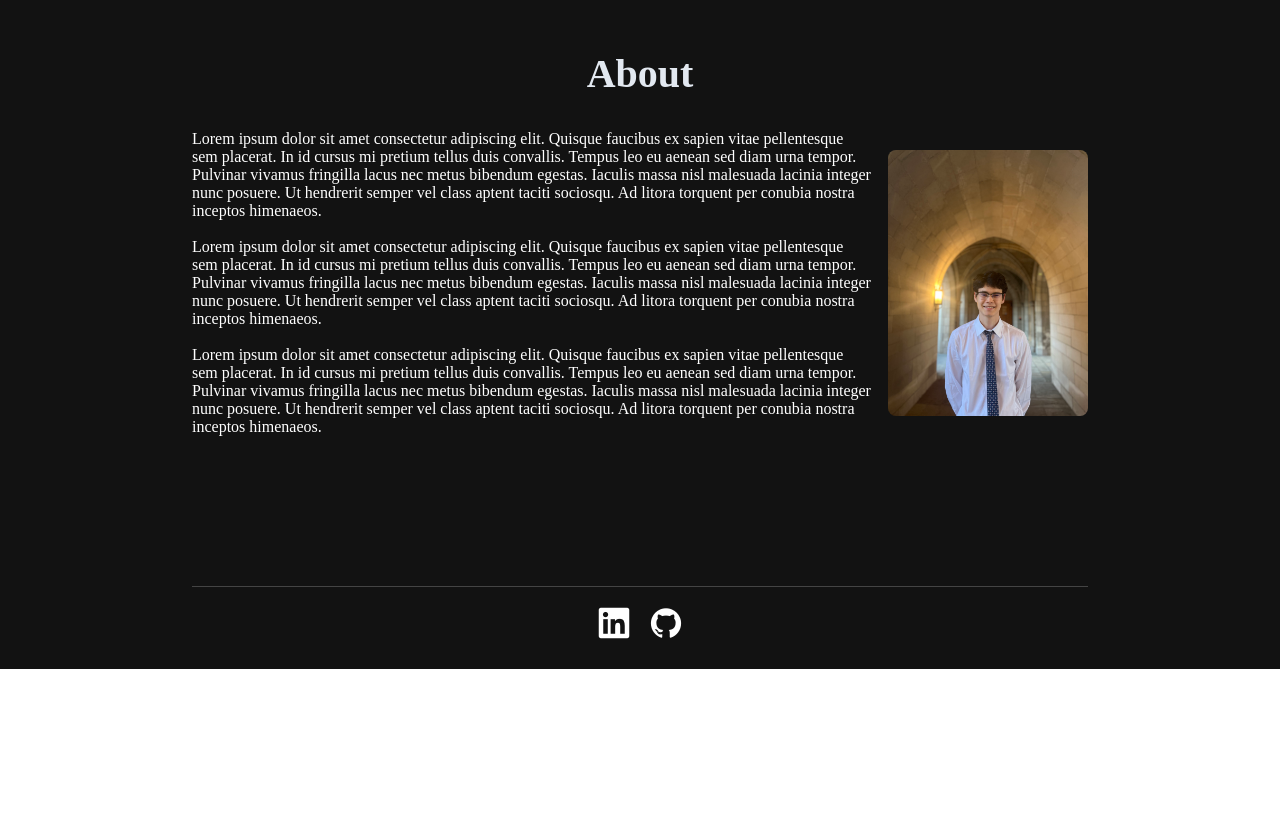
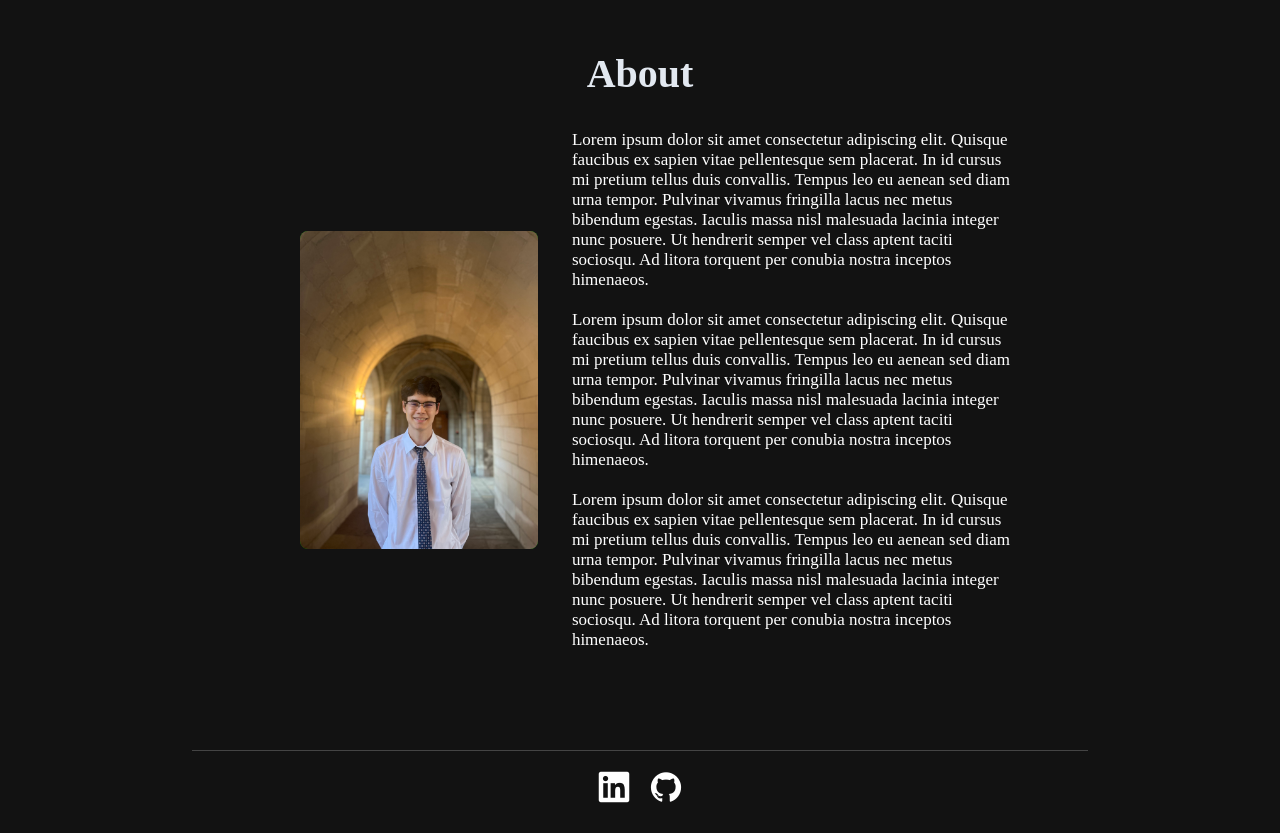
Before and after one commit to JonathanScardon/portfolio, a React (Vite) app: page / in a window 1280 px wide. Shown: the part 3920-4753 px from the top of the page. Before the commit the page ends 4589 px from the top, so only its background shows below. Built offline with nearby package versions, Linux system fonts and the light colour scheme; a small style sheet from the web is missing.

Commit message:
About styling

```diff
--- a/src/components/About/About.jsx
+++ b/src/components/About/About.jsx
@@ -1,4 +1,4 @@
-import {AboutContainer, Headshot, Intro} from './AboutStyles.jsx'
+import {AboutContainer, Headshot, Bio} from './AboutStyles.jsx'
 import {SectionContainer, Subheading} from '../../globalStyles.jsx'
 
 function About(){
@@ -8,8 +8,9 @@ function About(){
         <Subheading>About</Subheading>
 
         <AboutContainer>
-            <Intro>
-                <div>
+            <Headshot src="/public/images/Headshot.JPG" alt="" />
+
+            <Bio>
                         Lorem ipsum dolor sit amet consectetur adipiscing elit. Quisque faucibus ex sapien vitae pellentesque sem placerat.
                         In id cursus mi pretium tellus duis convallis. Tempus leo eu aenean sed diam urna tempor. Pulvinar vivamus fringilla lacus
                         nec metus bibendum egestas. Iaculis massa nisl malesuada lacinia integer nunc posuere. Ut hendrerit semper vel class aptent taciti
@@ -26,9 +27,7 @@ function About(){
                         In id cursus mi pretium tellus duis convallis. Tempus leo eu aenean sed diam urna tempor. Pulvinar vivamus fringilla lacus
                         nec metus bibendum egestas. Iaculis massa nisl malesuada lacinia integer nunc posuere. Ut hendrerit semper vel class aptent taciti sociosqu.
                         Ad litora torquent per conubia nostra inceptos himenaeos.
-                    </div>
-            </Intro>
-            <Headshot src="/public/images/Headshot.JPG" alt="" />
+            </Bio>
         </AboutContainer>
 
         </SectionContainer>
--- a/src/components/About/AboutStyles.jsx
+++ b/src/components/About/AboutStyles.jsx
@@ -2,29 +2,69 @@ import styled from 'styled-components';
 
 
 export const AboutContainer = styled.div`
-display: flex;
+// display: flex;
+// align-items: center;
+// justify-content: space-between;
+// gap: 1rem;
+// // padding-top: 50px;
+// padding-bottom: 50px;
+
+// // height: 1000px;
+
+
+display: grid;
+grid-template-columns: 35% 65%;
+
+padding-left: 12%;
+padding-right: 12%;
+gap: 5%;
 align-items: center;
-justify-content: space-between;
-gap: 1rem;
-// padding-top: 50px;
-padding-bottom: 50px;
-
-// height: 1000px;
 `
 
 
+export const Headshot = styled.img`
+  max-width: 100%;
+  height: auto;
 
-export const Headshot = styled.img`
-width: 200px;
-height: auto;
-border-radius: 8px;
-display: block;
-`
+// max-height:400px;
+// width:auto;
+  border-radius: 8px;
+  display: block;
+  background-color: green;
+  object-fit: cover;
+`;
 
-export const Intro = styled.div`
-// background:	#222222	;
-// border-radius:1%;
-// border-style:solid;
-// border-width:1px;
-// padding:10px;
-`
+export const Bio = styled.div`
+//   background: lightblue;
+  width: 100%;
+  display:flex;
+  justify-content:center;
+  font-size:17px;
+`;
+
+
+
+
+
+
+
+
+
+
+
+
+
+
+
+
+// export const Headshot = styled.img`
+// max-width: 300px;
+// height: auto;
+// border-radius: 8px;
+// display: block;
+// background-color:green;
+// `
+
+// export const Bio = styled.div`
+// background:lightblue;
+// `
```
